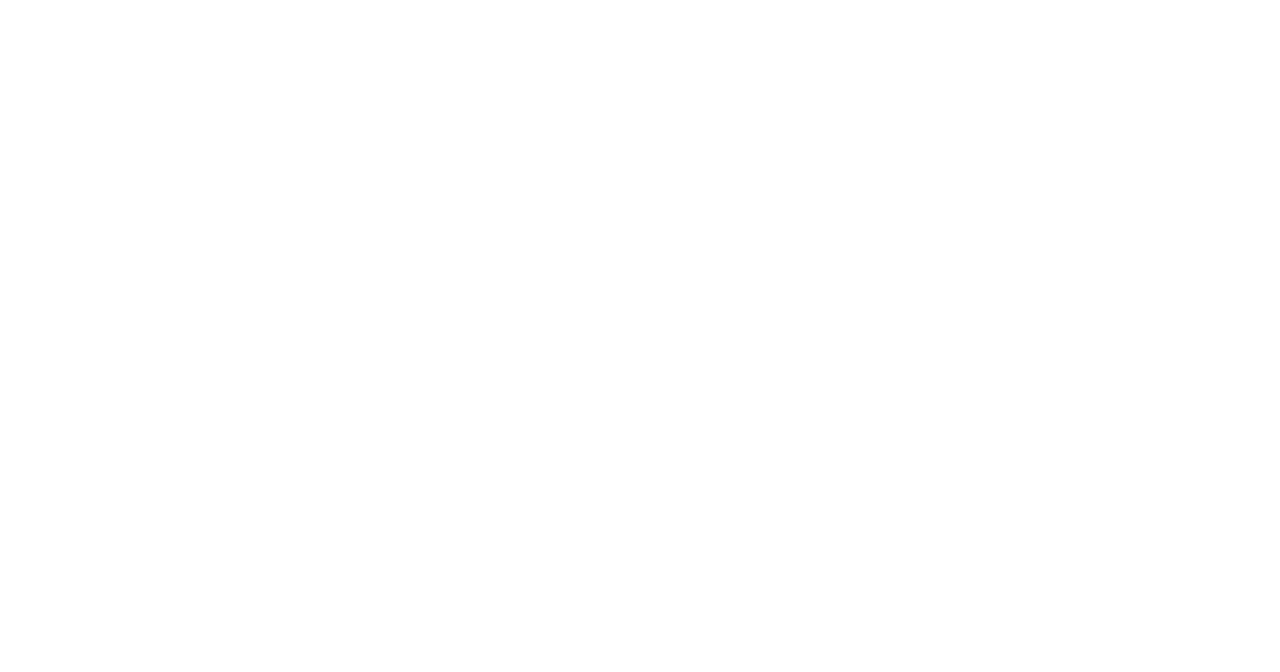
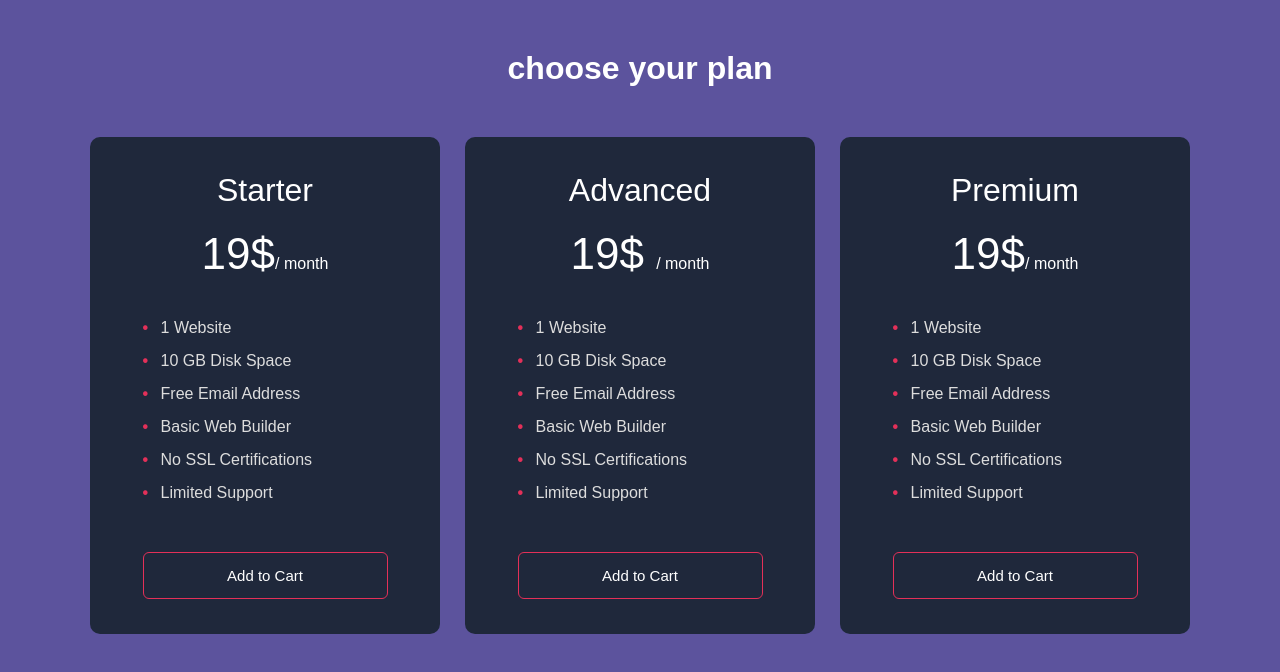
Before and after one commit to amirmahdimaleki/holiday, a website: page price-table/price.html in a window 1280 px wide. Drawn offline with Linux system fonts and the light colour scheme.

Commit message:
end priceTable

```diff
--- a/price-table/price.css
+++ b/price-table/price.css
@@ -0,0 +1,90 @@
+*{
+    margin: 0;
+    padding: 0;
+    box-sizing:border-box;
+    font-family: 'Poppins', sans-serif;
+}
+
+.container{
+    width: 100%;
+    min-height: 100vh;
+    background: #5c539d;
+}
+
+.container h2{
+     color: #fff;
+     font-size: 32px;
+     padding: 50px 0;
+     text-align: center;
+}
+
+.price-row{
+    width: 90%;
+    max-width: 1100px;
+    margin: auto;
+    display: grid;
+    grid-template-columns: repeat(auto-fit, minmax(250px, 1fr));
+    grid-gap: 25px;
+}
+
+.price-col{
+    background: #1f283b;
+    padding: 10% 15%;
+    border-radius: 10px;
+    color: #fff;
+    text-align: center;
+}
+
+.price-col p{
+    font-size: 32px;
+
+}
+
+.price-col h3{
+    font-size: 44px;
+    margin: 20px 0 40px;
+    font-weight: 500;
+}
+
+
+.price-col h3 span{
+    font-size: 16px;
+
+}
+
+.price-col ul{
+    text-align:left;
+    margin: 20px 0;
+    color: #ddd;
+    list-style: none;
+}
+
+.price-col ul li{
+    margin: 15px 0;
+
+}
+
+.price-col ul li::before{
+    content: '\2022';
+    color: #e33059;
+    font-weight: bold;
+    margin-right:8px;
+}
+
+.price-col button{
+    width: 100%;
+    padding: 14px;
+    background: transparent;
+    color: #fff;
+    font-size: 15px;
+    border: 1px solid #e33058;
+    border-radius: 6px;
+    margin-top: 30px;
+    cursor: pointer;
+    transition: background 0.5s;
+}
+
+.price-col button:hover{
+    background : #e33058;
+
+}
--- a/price-table/price.html
+++ b/price-table/price.html
@@ -9,5 +9,50 @@
 </head>
 <body>
 
+<div class="container">
+    <h2>choose your plan </h2>
+     <div class="price-row">
+          <div class="price-col">
+              <p>Starter</p>
+              <h3>19$<span>/ month</span></h3>
+              <ul>
+                  <li> 1 Website </li>
+                  <li> 10 GB Disk Space </li>
+                  <li> Free Email Address </li>
+                  <li> Basic Web Builder </li>
+                  <li> No SSL Certifications </li>
+                  <li> Limited Support </li>
+              </ul>
+              <button > Add to Cart</button>
+          </div>
+          <div class="price-col">
+            <p>Advanced</p>
+            <h3>19$ <span>/ month</span></h3>
+            <ul>
+                <li> 1 Website </li>
+                <li> 10 GB Disk Space </li>
+                <li> Free Email Address </li>
+                <li> Basic Web Builder </li>
+                <li> No SSL Certifications </li>
+                <li> Limited Support </li>
+            </ul>
+            <button > Add to Cart</button>
+        </div>
+        <div class="price-col">
+            <p>Premium</p>
+            <h3>19$<span>/ month</span></h3>
+            <ul>
+                <li> 1 Website </li>
+                <li> 10 GB Disk Space </li>
+                <li> Free Email Address </li>
+                <li> Basic Web Builder </li>
+                <li> No SSL Certifications </li>
+                <li> Limited Support </li>
+            </ul>
+            <button > Add to Cart</button>
+        </div>
+     </div>
+</div>
+
 </body>
 </html>
```
